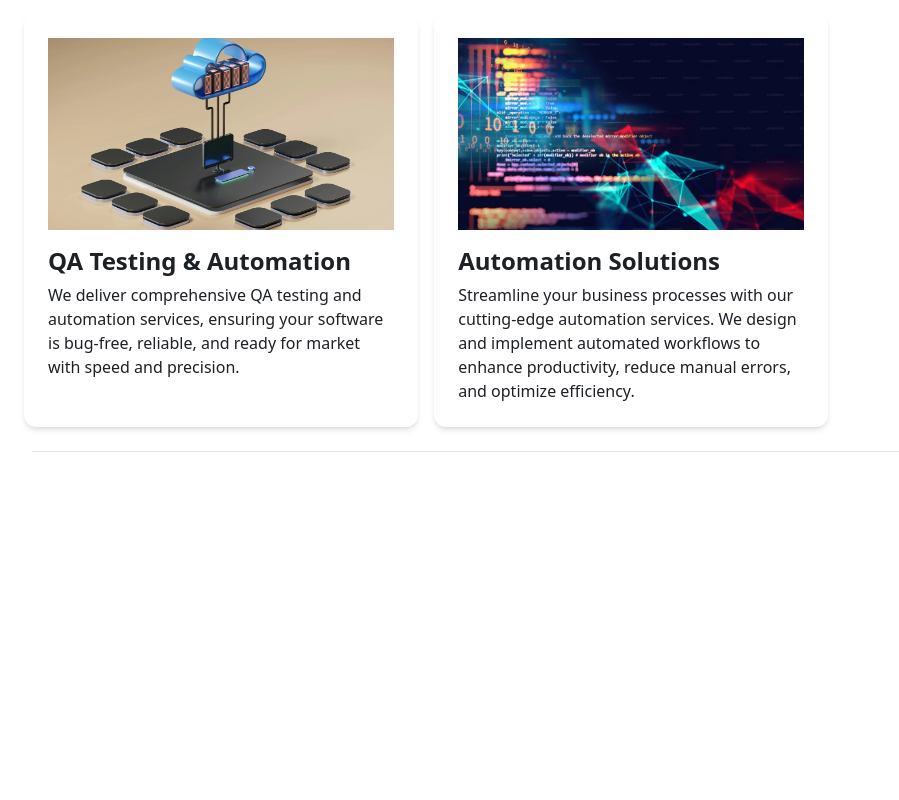
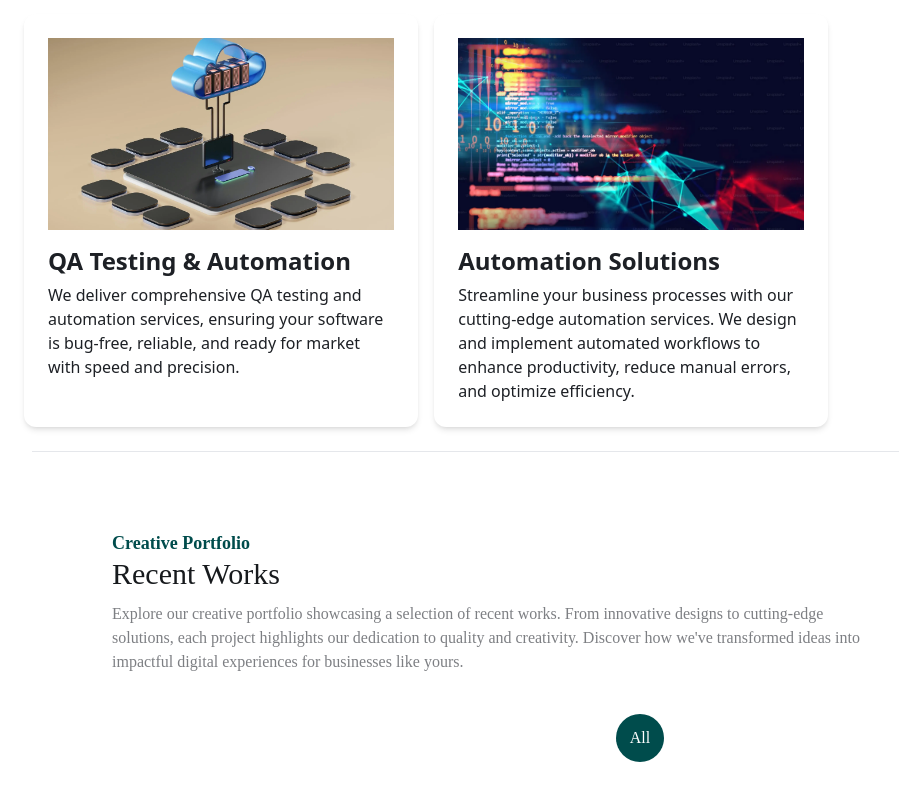
Before and after one commit to Itx-Ahmed/Tech-Emulsion, a React (Vite) app: page /about in a window 1280 px wide. Shown: the part 3069-3869 px from the top of the page, without its empty margins (0-899 px from the left). Before the commit the page ends 3561 px from the top, so only its background shows below. Built offline with nearby package versions, Linux system fonts and the light colour scheme; the HTML template or start-up script is replaced by a standard one.

Commit message:
creativePortfolio designed

```diff
--- /dev/null
+++ b/src/components/about/CreativePortfolio/index.tsx
@@ -0,0 +1,38 @@
+function CreativePortfolio() {
+  return (
+    <section className="bg-white py-10 px-4 sm:px-6 md:px-10 lg:px-16 xl:px-24 2xl:px-32 font-['InterVariable']">
+      <div className="max-w-7xl mx-auto">
+        {/* Text Content */}
+        <div className="text-left max-w-full sm:max-w-xl md:max-w-2xl lg:max-w-3xl">
+          {/* Creative Portfolio */}
+          <h2 className="text-[18px] leading-[22px] font-bold text-[#004C4C]">
+            Creative Portfolio
+          </h2>
+
+          {/* Recent Works */}
+          <h3 className="text-[22px] sm:text-[24px] md:text-[26px] lg:text-3xl leading-[24px] font-normal text-[#171A1D] mt-2">
+            Recent Works
+          </h3>
+
+          {/* Paragraph */}
+          <p className="text-[16px] leading-[24px] font-medium text-[#7D7F83] mt-4">
+            Explore our creative portfolio showcasing a selection of recent
+            works. From innovative designs to cutting-edge solutions, each
+            project highlights our dedication to quality and creativity.
+            Discover how we've transformed ideas into impactful digital
+            experiences for businesses like yours.
+          </p>
+        </div>
+
+        {/* Button Centered */}
+        <div className="mt-8 sm:mt-10 flex justify-center">
+          <button className="w-12 h-12 bg-[#004C4C] text-white text-[16px] leading-[24px] font-normal rounded-full flex items-center justify-center">
+            All
+          </button>
+        </div>
+      </div>
+    </section>
+  );
+}
+
+export default CreativePortfolio;
--- a/src/pages/about/index.tsx
+++ b/src/pages/about/index.tsx
@@ -1,4 +1,5 @@
 import AboutAndConnectSection from "../../components/about/about-and-connect-section";
+import CreativePortfolio from "../../components/about/CreativePortfolio";
 import HowweEmpower from "../../components/about/HowweEmpower";
 import Innofusiontech from "../../components/about/Innofusiontech";
 import ServicesOverview from "../../components/about/ServicesOverview";
@@ -12,6 +13,7 @@ function About() {
       <HowweEmpower />
       <VisionAndExpertise />
       <ServicesOverview />
+      <CreativePortfolio />
     </>
   );
 }
```
